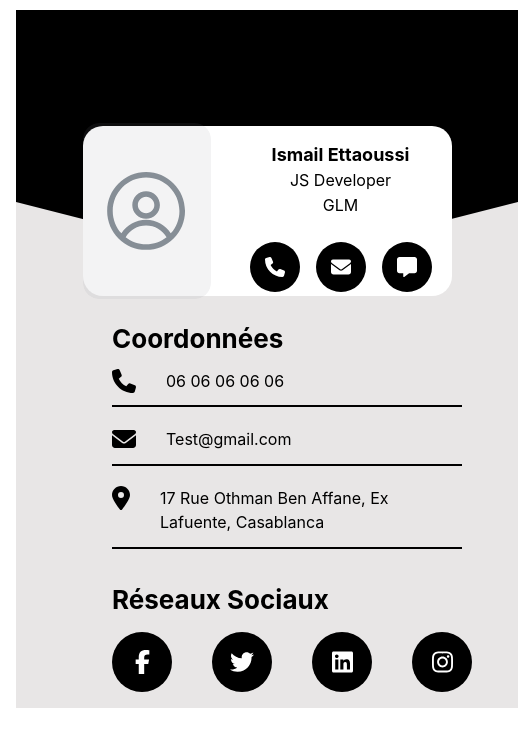
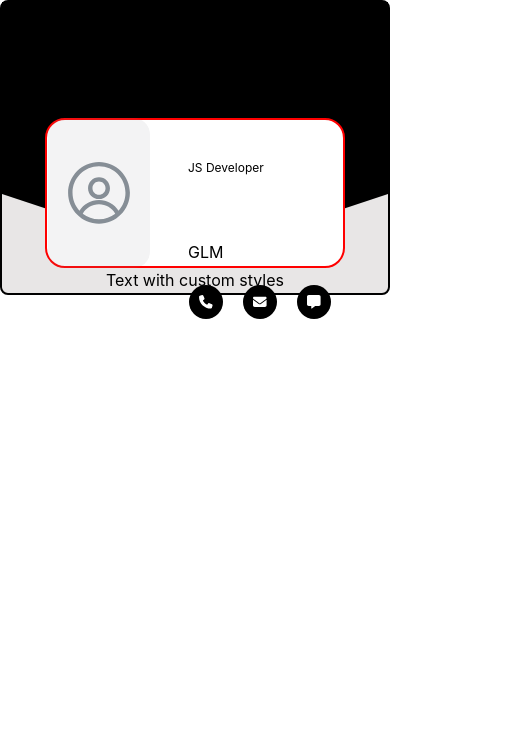
Before and after one commit to Gdija/dbc-app, a React (Create React App) app in the folder dbc_app/: page / in a window 390 px wide. Shown: the top 746 px of the page, 518 px wide, since content can reach past the window. Built offline with nearby package versions, Linux system fonts and the light colour scheme.

Commit message:
create  component to test responsiveness

```diff
--- a/dbc_app/package.json
+++ b/dbc_app/package.json
@@ -4,6 +4,7 @@
   "private": true,
   "dependencies": {
     "@emotion/cache": "^11.13.1",
+    "@emotion/css": "^11.13.4",
     "@emotion/react": "^11.13.3",
     "@emotion/serialize": "^1.3.2",
     "@emotion/utils": "^1.4.1",
@@ -20,7 +21,7 @@
     "@mantine/dropzone": "^7.13.2",
     "@mantine/emotion": "^7.13.2",
     "@mantine/form": "^7.13.2",
-    "@mantine/hooks": "^7.13.2",
+    "@mantine/hooks": "^7.13.3",
     "@mantine/modals": "^7.13.2",
     "@mantine/notifications": "^7.13.2",
     "@mantine/nprogress": "^7.13.2",
--- a/dbc_app/src/App.js
+++ b/dbc_app/src/App.js
@@ -1,5 +1,5 @@
 // import "./App.css";
-import BusCard from "./BusCard";
+import BusCardTest from "./BusCardTest";
 import { MantineProvider } from "@mantine/core";
 import '@mantine/core/styles.css';
 
@@ -7,7 +7,7 @@ function App() {
   return (
     <div className="App">
       <MantineProvider>
-        <BusCard />
+        <BusCardTest />
       </MantineProvider>
 
     </div>
--- a/dbc_app/src/BusCard.js
+++ b/dbc_app/src/BusCard.js
@@ -1,26 +1,28 @@
 import React from "react";
 import { Box } from "@mantine/core";
 import Header from "./Components/Header";
-import {Container, Flex } from "@mantine/core";
+import { Center,Container, Flex } from "@mantine/core";
 import ContactSection from "./Components/ContactSection";
 import SocialMedia from "./Components/SocialMedia";
 
 function BusCard() {
   return (
-    <Container>
-      <Flex
-      justifyContent="center"
-      alignItems="center"
-      marginTop="10px"
-      marginBottom="8px"
-      >
-
-      <Box bg={'rgba(232, 230, 230, 1)'} my={10}>
-        <Header />
-        <ContactSection />
-        <SocialMedia />
-      </Box>
-      </Flex>
+    <Container  style={{ display: 'flex' , justifyContent: 'center', alignItems: 'center'}}>
+      <Box style={{ width: 'fit-content', maxWidth: '800px', height: 'fit-content' , border: '2px solid black', backgroundColor:"rgba(232, 230, 230, 1)" }}
+    // <Container>
+    //   <Flex
+    //     justifyContent="center"
+    //     alignItems="center"
+    //     marginTop="10px"
+    //     marginBottom="8px"
+    >
+    {/* //     <Box bg={"rgba(232, 230, 230, 1)"} my={10}> */}
+          <Header />
+          <ContactSection />
+          <SocialMedia />
+        </Box>
+      {/* </Flex> */}
+    {/* </Container> */}
     </Container>
   );
 }
--- /dev/null
+++ b/dbc_app/src/BusCardTest.js
@@ -0,0 +1,43 @@
+import { Box, Container, Flex, Text, theme } from '@mantine/core';
+import HeaderTest from './Components/HeaderTest';
+import ContactSection from './Components/ContactSection';
+// import SocialMedia from './Components/SocialMedia';
+
+function BusCardTest() {
+    return (
+//         <Container
+//   size="md"
+//   style={{ display: 'flex', justifyContent: 'center', alignItems: 'center', minHeight: '100vh' }}
+// >
+  <Container
+  size="md"
+    style={{
+        display: 'flex',
+        justifyContent: 'center',
+        alignItems: 'center',
+        // minHeight: '100vh',
+        flexDirection: 'column',
+        width: 'fit-content',
+        paddingLeft: '0px',
+        paddingRight: '0px',
+
+    //   width: '100%',
+    //   maxWidth: '100%',
+      backgroundColor: 'rgba(232, 230, 230, 1)',
+      border: '2px solid black',
+     borderRadius: '8px',
+      '@media (max-width: 500px)': {
+      Width: '400px',
+      backgroundColor: 'red', // Apply a smaller width on mobile screens
+    },
+    }}
+  >
+        <HeaderTest />
+        <Text sx={(theme) => ({ color: theme.colors.white[0], fontSize: 18, lineHeight: 1.4 })}>Text with custom styles</Text>
+        {/* <ContactSection /> */}
+        {/* <SocialMedia /> */}
+  </Container>
+// </Container>
+    )
+}
+export default BusCardTest;
--- a/dbc_app/src/Components/Header.js
+++ b/dbc_app/src/Components/Header.js
@@ -44,18 +44,20 @@ function Header() {
             backgroundColor: 'white',
             flexDirection: 'row',
           }}>
-                        {/* User image */}
+            {/* User image */}
 
             <Avatar radius="lg" src={null} alt="no image here"
-            style={{ width: '128px', height: '176px', marginRight: '39px'}}
+            style={{ width: '138px', height: '170px', marginRight: '30px', marginLeft: '1px'}}
             />
             <Group >
 
               {/* User info */}
               <Box mr={20} mt={12} >
-                <Title order={4} align="center">Ismail Ettaoussi</Title>
-                <Text align="center">JS Developer</Text>
-                <Text align="center">GLM</Text>
+                <Box align="flex-start" pl={8}>
+                    <Title order={4}>Ismail Ettaoussi</Title>
+                    <Text>JS Developer</Text>
+                    <Text>GLM</Text>
+                </Box>
 
                 <Group spacing={10} mt={24} position="center">
                 <Avatar radius="xl" size={50} color="white" bg={"black"}>
--- /dev/null
+++ b/dbc_app/src/Components/HeaderTest.js
@@ -0,0 +1,145 @@
+import {
+  Avatar,
+  Container,
+  Group,
+  Box,
+  Text,
+  Title,
+  Flex,
+  useMantineTheme,
+} from "@mantine/core";
+import { useMediaQuery } from '@mantine/hooks';
+// import { FontAwesomeIcon } from "@fortawesome/react-fontawesome";
+import {
+  faPhone,
+  faEnvelope,
+  faMessage,
+} from "@fortawesome/free-solid-svg-icons";
+import ResponsiveAvatar from "./responsiveAvatar";
+
+
+
+function Header() {
+  const theme = useMantineTheme();
+  const icons = [faPhone, faEnvelope, faMessage];
+
+  const smallScreen = useMediaQuery('(max-width: 576px)');
+  const mediumScreen = useMediaQuery('(max-width: 768px)');
+  const largeScreen = useMediaQuery('(max-width: 992px)');
+
+  // Calculate avatar size based on screen size
+  const avatarWidth = smallScreen ? 107 : mediumScreen ? 150 : largeScreen ? 150 : 170;
+  const avatarHeight = smallScreen ? 150 : mediumScreen ? 200 : largeScreen ? 150 : 170;
+  // const { classes } = useStyles();
+
+  // box width and height based on screen size
+  const infoWidth = smallScreen ? 300 : mediumScreen ? 400 : largeScreen ? 300 : 300;
+  const infoHeight = smallScreen ? 150 : mediumScreen ? 200 : largeScreen ? 300 : 300;
+
+  // texte size based on screen size in info size
+  const titleSize = smallScreen ? 15 : mediumScreen ? 25 : largeScreen ? 20 : 20;
+  const textSize = smallScreen ? 12 : mediumScreen ? theme.fontSizes.md : largeScreen ? 15 : 15;
+  return (
+    <Container px={0}>
+      <Box
+        style={{
+          display: "flex",
+          flexDirection: "column",
+          alignItems: "center",
+          width: "100%",
+        }}
+      >
+        <Box
+          style={{
+            width: "100%",
+            height: "256px",
+            display: "flex",
+            justifyContent: "center",
+            alignItems: "center",
+          }}
+        >
+          <svg
+            style={{ width: "100%", height: "100%" }}
+            viewBox="0 0 100 50"
+            preserveAspectRatio="none"
+          >
+            <polygon points="0,0 100,0 100,37.5 50,50 0,37.5" fill="black" />
+          </svg>
+        </Box>
+
+        <Flex
+          style={{
+            width: `${infoWidth}px`,
+            // maxWidth: "800px",
+            height: `${infoHeight}px`,
+            border: "2px solid red",
+            borderRadius: "20px",
+            marginTop: "-140px",
+            alignItems: "center",
+            justifyContent: "center",
+            backgroundColor: "white",
+            flexDirection: "row",
+          }}
+        >
+          {/* User image */}
+
+          <Avatar
+          radius="lg"
+          src={null}
+          alt="no image here"
+          style={{ width: `${avatarWidth}px`, height: `${avatarHeight}px`, marginRight: '30px', marginLeft: '1px' }}
+          />
+          <Group>
+            {/* User info */}
+            <Box mr={20} mt={12}>
+              <Box
+                align="flex-start"
+                pl={8}
+              >
+                <Title order={4} size={titleSize}>Ismail Ettaoussi</Title>
+                <Text size={textSize}>JS Developer</Text>
+                <Text >GLM</Text>
+              </Box>
+
+              <Group
+              ml={9}
+                gap={20}
+                mt={20}
+                position="center"
+                mb={5}
+                style={{
+                  width: "100%", // Make sure the Group takes full width
+                  justifyContent: "start", // Center items on all screen sizes
+
+
+                  // Responsive behavior for smaller screens
+                  // [`@media (max-width: ${theme.breakpoints.sm}px)`]: {
+                  //   // flexDirection: "column", // Stack vertically on small screens
+                  //   alignItems: "center", // Center the items
+                  //   spacing: 5, // Increase the spacing between items
+                  //   paddingBottom: "20px",
+                  // },
+                }}
+              >
+                {icons.map((icon, index) =>(
+                  <ResponsiveAvatar key={index} icon={icon} />
+                ))}
+                {/* <Avatar radius="xl" size={50} color="white" bg={"black"}>
+                  <FontAwesomeIcon icon={faPhone} />
+                </Avatar>
+                <Avatar radius="xl" size={50} color="white" bg={"black"}>
+                  <FontAwesomeIcon icon={faEnvelope} />
+                </Avatar>
+                <Avatar radius="xl" size={50} color="white" bg={"black"}>
+                  <FontAwesomeIcon icon={faMessage} />
+                </Avatar> */}
+              </Group>
+            </Box>
+          </Group>
+        </Flex>
+      </Box>
+    </Container>
+  );
+}
+
+export default Header;
--- a/dbc_app/src/Components/SocialMedia.js
+++ b/dbc_app/src/Components/SocialMedia.js
@@ -22,7 +22,7 @@ function SocialMedia() {
         my={20}
         ml={70}
       >
-        <Title ml={10} mb={-9} pt={5} order={2}>
+        <Title ml={10}  pt={-2} mt={-3} order={2}>
           Réseaux Sociaux
         </Title>
         <Group gap={40} mt={8} mb={-4} ml={10} position="center">
--- /dev/null
+++ b/dbc_app/src/Components/responsiveAvatar.js
@@ -0,0 +1,19 @@
+import { Avatar, useMantineTheme } from '@mantine/core';
+import { useMediaQuery } from '@mantine/hooks';
+import { FontAwesomeIcon } from '@fortawesome/react-fontawesome';
+
+function ResponsiveAvatar({ icon }) {
+    const isSmallScreen = useMediaQuery('(max-width: 576px)');  // sm breakpoint
+    const isMediumScreen = useMediaQuery('(min-width: 577px) and (max-width: 768px)');  // md breakpoint
+    const isLargeScreen = useMediaQuery('(min-width: 769px)');  // lg breakpoint
+
+    const avatarSize = isSmallScreen ? 34 : isMediumScreen ? 29 : isLargeScreen ? 70 : 80;
+
+    return (
+    <Avatar radius="xl" size={avatarSize} color="white" bg="black">
+        <FontAwesomeIcon icon={icon} />
+    </Avatar>
+  );
+}
+
+export default ResponsiveAvatar;
```
Also changed, not shown: 1 other file (tests, documents, lock files or other folders).
